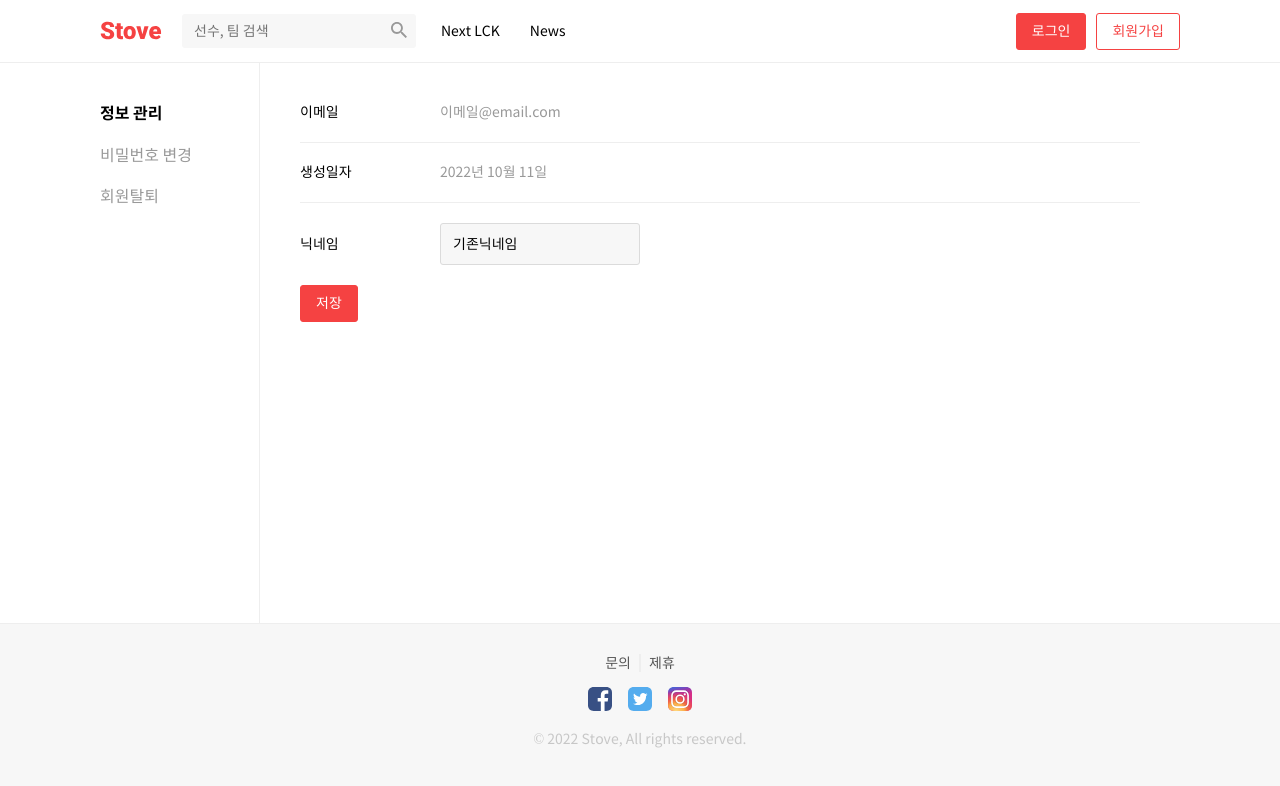
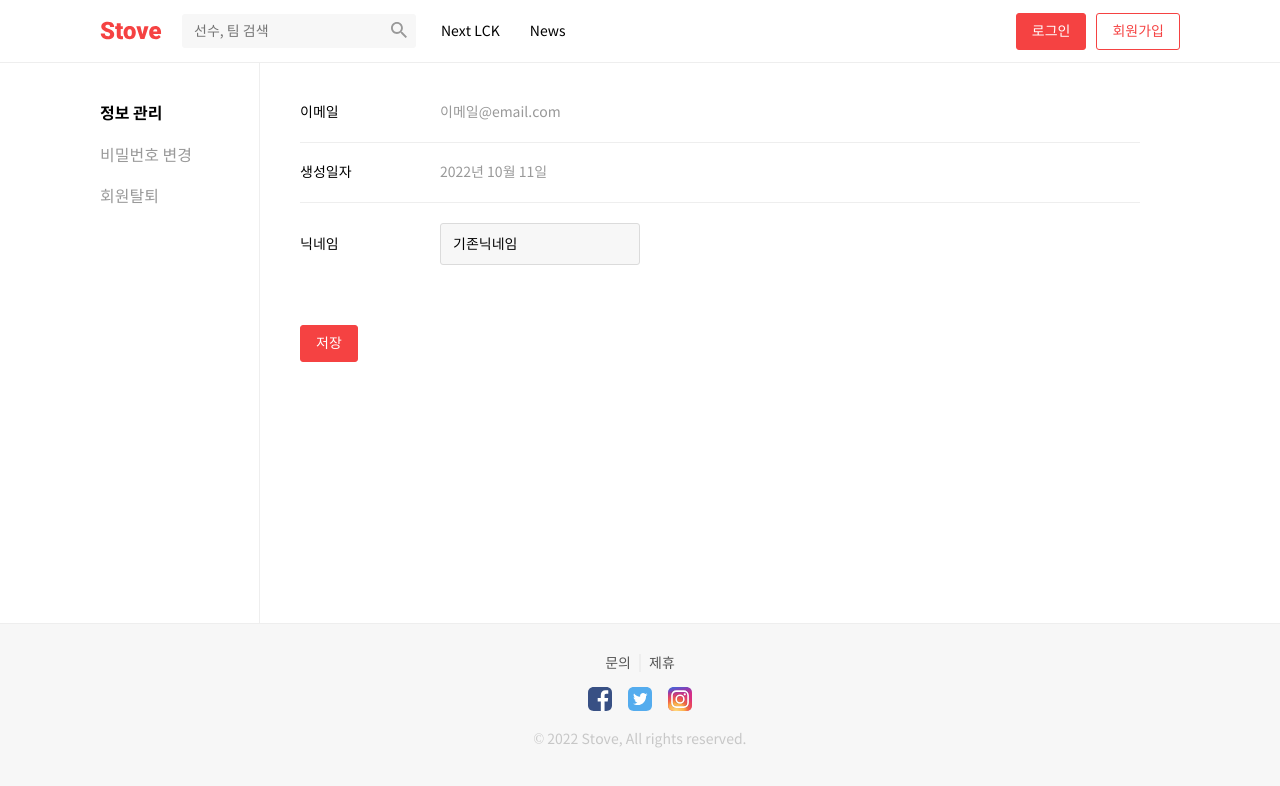
Before and after one commit to Stove-Org/Stove-client, a React (Create React App) app in the folder client/: page /setting/edit in a window 1280 px wide. Shown: the top 786 px of the page. Built offline with nearby package versions, Linux system fonts and the light colour scheme.

Commit message:
feat: SettingFooter component

```diff
--- /dev/null
+++ b/client/src/components/atoms/SettingFooter/index.jsx
@@ -0,0 +1,11 @@
+import styled from "styled-components";
+
+const SettingFooter = ({ children }) => {
+  return <SettingFooterWrapper>{children}</SettingFooterWrapper>;
+};
+
+const SettingFooterWrapper = styled.div`
+  margin-top: 40px;
+`;
+
+export default SettingFooter;
--- a/client/src/pages/Setting/SettingEdit.jsx
+++ b/client/src/pages/Setting/SettingEdit.jsx
@@ -2,6 +2,7 @@ import { useState } from "react";
 import Button from "../../components/atoms/Button";
 
 import SettingInput from "../../components/atoms/SettingInput";
+import SettingFooter from "../../components/atoms/SettingFooter";
 
 const SettingEdit = () => {
   const [nickname, setNickname] = useState("기존닉네임");
@@ -24,7 +25,9 @@ const SettingEdit = () => {
           onChange={(e) => setNickname(e.target.value)}
         />
       </SettingInput>
-      <Button styleType={"primary"} text={"저장"} />
+      <SettingFooter>
+        <Button styleType={"primary"} text={"저장"} />
+      </SettingFooter>
     </>
   );
 };
```
